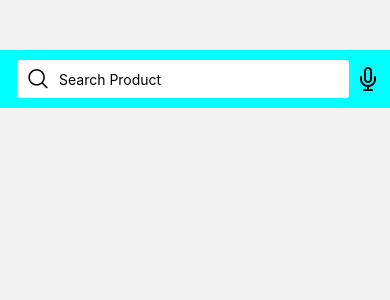
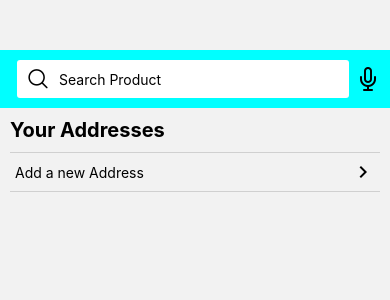
Before and after one commit to Sksharujan1108/E-Commerces_Mobile_App, a React Native app: screen /Address in a window 390 px wide. Shown: the top 300 px of the page. Built offline with nearby package versions, Linux system fonts and the light colour scheme.

Commit message:
initial commit

```diff
--- a/src/navigation/stack/AuthStack.js
+++ b/src/navigation/stack/AuthStack.js
@@ -8,6 +8,7 @@ import HomeScreen from '../../screens/App/HomeScreen';
 import BootomTab from '../tap/BottomTab';
 import ProductInfoScreen from '../../screens/App/ProductInfoScreen';
 import AddAddressScreen from '../../screens/App/AddAddressScreen';
+import AddressScreen from '../../screens/App/AddressScreen';
 
 const Stack = createNativeStackNavigator();
 
@@ -40,6 +41,11 @@ const AuthStack = () => {
               component={AddAddressScreen}
             />
 
+            <Stack.Screen
+              name="ADD_Address"
+              component={AddressScreen}
+            />
+
 
         </Stack.Navigator>
     </NavigationContainer>
--- a/src/screens/App/AddAddressScreen/index.js
+++ b/src/screens/App/AddAddressScreen/index.js
@@ -2,9 +2,12 @@ import { Pressable, ScrollView, StyleSheet, Text, TextInput, View } from "react-
 import React from "react";
 import { ColorSheet } from "../../../Utilis/ColorSheet";
 import { Feather, Ionicons, MaterialIcons, AntDesign } from "@expo/vector-icons";
+import { useFocusEffect, useNavigation } from "@react-navigation/native";
+
 
 
 const AddAddressScreen = () => {
+  const navigation = useNavigation()
   return (
     <ScrollView showsVerticalScrollIndicator={false} style={{ marginTop: 50 }}>
       <View style={styles.Searchcontainer}>
@@ -20,6 +23,34 @@ const AddAddressScreen = () => {
 
         <Feather name="mic" size={24} color="black" />
       </View>
+
+      <View style={{ padding: 10 }}>
+        <Text style={{ fontSize: 20, fontWeight: "bold" }}>Your Addresses</Text>
+
+        <Pressable
+          onPress={() => navigation.navigate("ADD_Address")}
+          style={{
+            flexDirection: "row",
+            alignItems: "center",
+            justifyContent: "space-between",
+            marginTop: 10,
+            borderColor: "#D0D0D0",
+            borderWidth: 1,
+            borderLeftWidth: 0,
+            borderRightWidth: 0,
+            paddingVertical: 7,
+            paddingHorizontal: 5,
+          }}
+        >
+          <Text>Add a new Address</Text>
+          <MaterialIcons name="keyboard-arrow-right" size={24} color="black" />
+        </Pressable>
+
+        <Pressable>
+            {/* All the added Address */}
+        </Pressable>
+      </View>
+
     </ScrollView>
   );
 };
--- /dev/null
+++ b/src/screens/App/AddressScreen/index.js
@@ -0,0 +1,29 @@
+import { ScrollView, StyleSheet, Text, TextInput, View } from 'react-native'
+import React from 'react'
+
+const AddressScreen = () => {
+  return (
+    <ScrollView style = {{ marginTop: 50 }}>
+      <View style = {{height:50, backgroundColor: '#00CED1'}} />
+
+        <View style = {{ padding: 10 }}>
+          <Text style = {{ fontSize: 17, fontWeight: 'bold' }}> Add a New Address </Text>
+        </View>
+
+        <TextInput
+          placeholderTextColor = {'black'}
+          placeholder="Street"
+          style = {{
+
+          }}
+        />
+
+
+
+    </ScrollView>
+  )
+}
+
+export default AddressScreen
+
+const styles = StyleSheet.create({})
```
